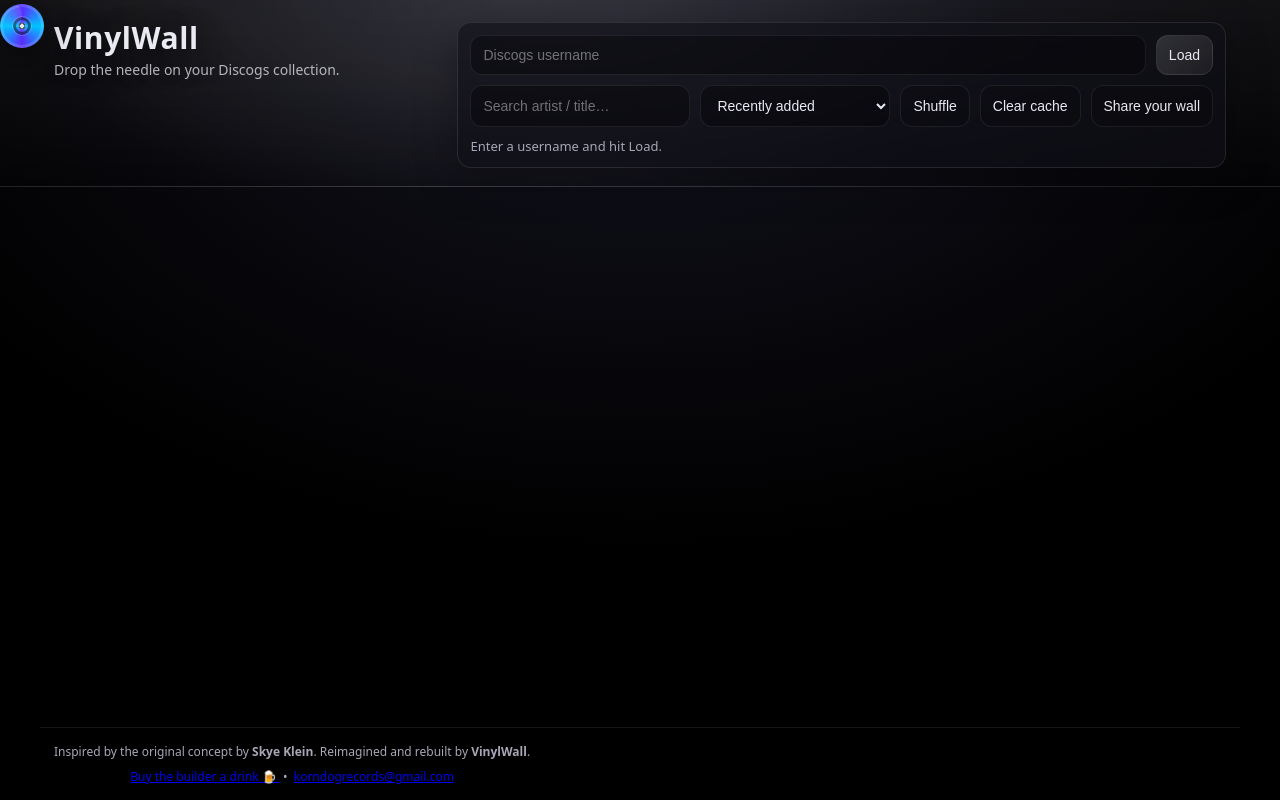
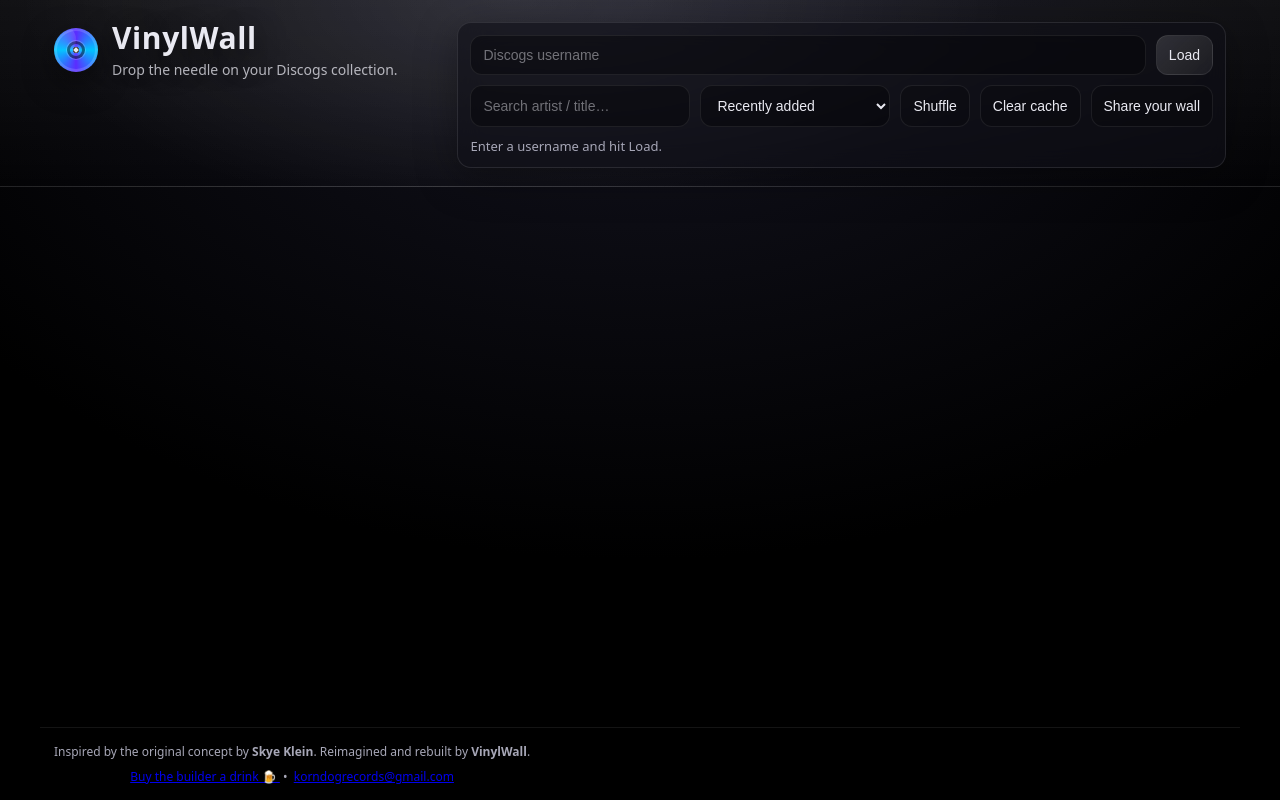
Before and after one commit to KornDog0804/discovers-better-, a website built with Vite: page index.html in a window 1280 px wide. Built offline with nearby package versions, Linux system fonts and the light colour scheme.

Commit message:
Update style.css

```diff
--- a/src/style.css
+++ b/src/style.css
@@ -484,3 +484,20 @@
 @keyframes spin {
   to { transform: rotate(360deg); }
 }
+/* Fix logo overlap on mobile */
+.hero .brand {
+  display: flex;
+  align-items: center;
+  gap: 14px;
+}
+
+.hero .logo {
+  flex-shrink: 0;
+  position: relative;
+  top: 0;
+  left: 0;
+}
+
+.hero h1 {
+  margin: 0;
+}
```
